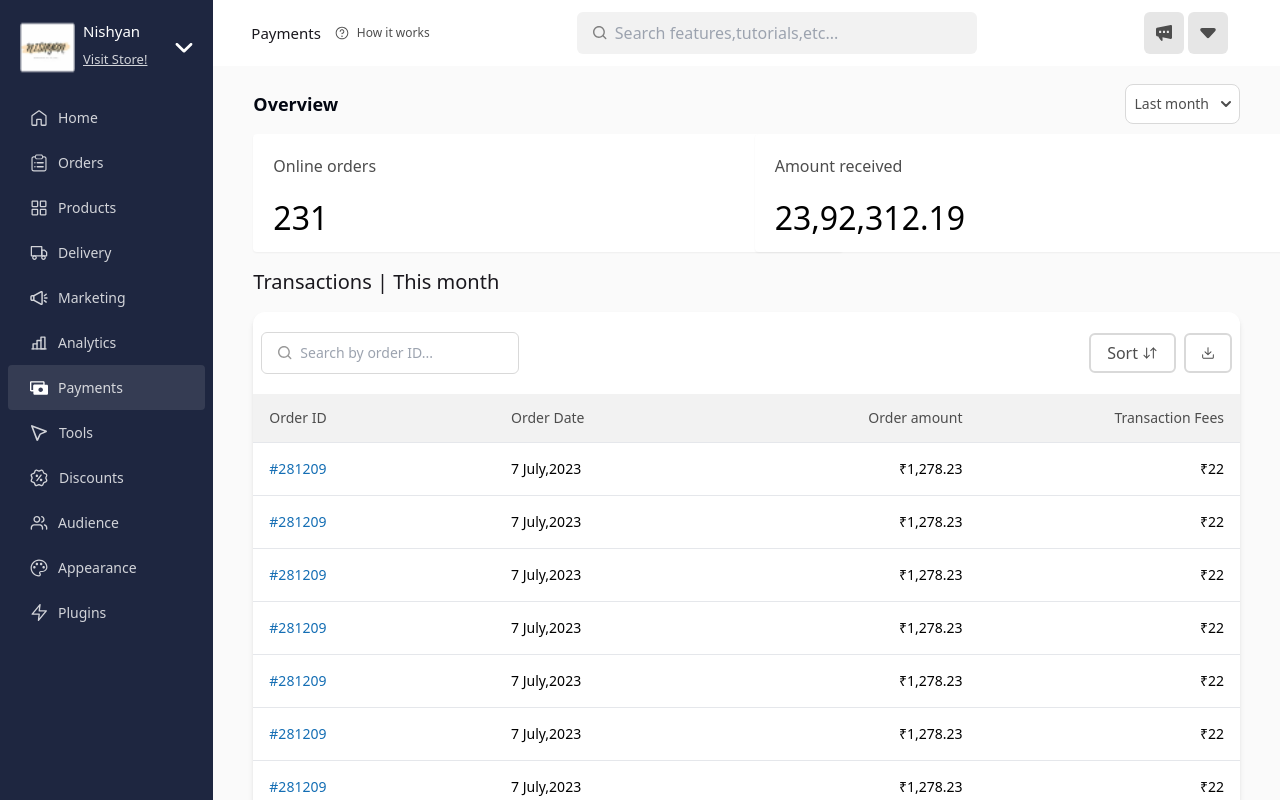
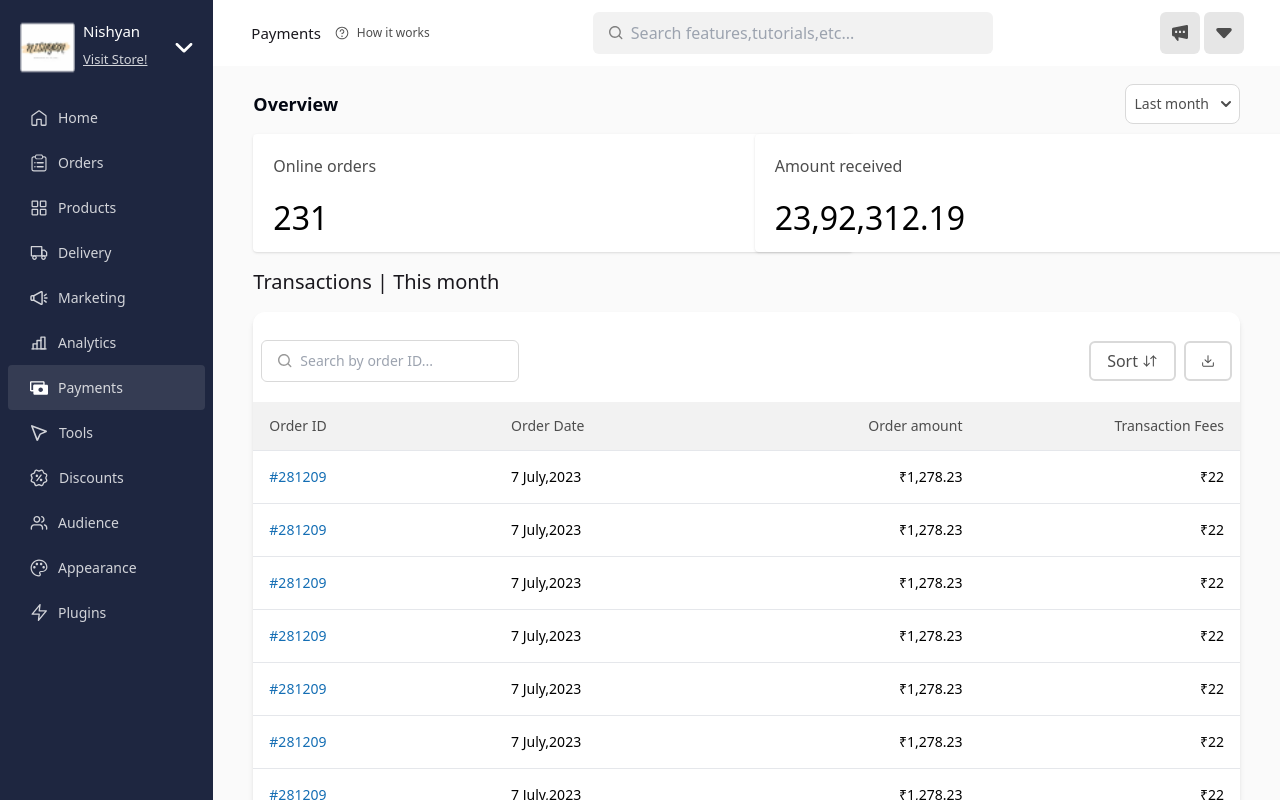
Before and after one commit to sahas-01/Dashboard-payouts, a Next.js app: page / in a window 1280 px wide. Shown: the top 800 px of the page. Built offline with nearby package versions, Linux system fonts and the light colour scheme.

Commit message:
fix: alignment

```diff
--- a/components/HomeCard.jsx
+++ b/components/HomeCard.jsx
@@ -2,7 +2,7 @@ import React from 'react'
 
 const HomeCard = ({heading,text}) => {
     return (
-        <div className='bg-white text-black w-[590px] h-[118px] rounded-sm flex flex-col gap-4 p-[20px] shadow-sm'>
+        <div className='bg-white text-black w-[600px] h-[118px] rounded-sm flex flex-col gap-4 p-[20px] shadow'>
             <p className='text-[#4D4D4D] font-normal'>{heading}</p>
             <h1 className='font-medium text-[32px]'>{text}</h1>
         </div>
--- a/components/TopNav.js
+++ b/components/TopNav.js
@@ -17,7 +17,7 @@ const TopNav = () => {
                 <Image src={SearchIcon} alt="Search Icon" width={14} height={14} />
                 <input type="text" placeholder="Search features,tutorials,etc..." className="text-[#808080] w-full bg-[#F2F2F2] focus:border-none overflow-hidden outline-none whitespace-nowrap" />
             </div>
-            <div className="flex gap-1 mx-5">
+            <div className="flex gap-1 mx-1">
                 <div className="rounded-3xl bg-[#E6E6E6] text-white px-2.5 rounded-md">
                     <Image src={ContactIcon} alt="Contact Icon" className='py-2 px-0.5 w-[20px] h-full' />
                 </div>
--- a/pages/index.js
+++ b/pages/index.js
@@ -101,7 +101,7 @@ export default function Home() {
             />
           </div>
           <h1 className="font-medium text-[#1A181E] text-xl my-4">Transactions | This month</h1>
-          <div className="bg-white w-full mb-10 rounded-xl shadow-md">
+          <div className="bg-white w-full mb-10 rounded-xl shadow-md py-2">
             <div className="flex items-center justify-between py-5 px-2">
               <div className="flex items-center gap-2 border-[#D9D9D9] border-[1px] py-[10px] px-[16px] rounded-md">
                 <Image src={SearchIconTable} alt="Search Icon Table" width={14} height={14} />
```
